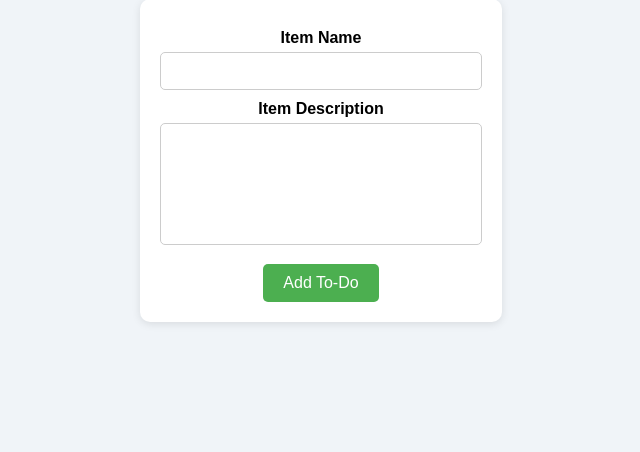
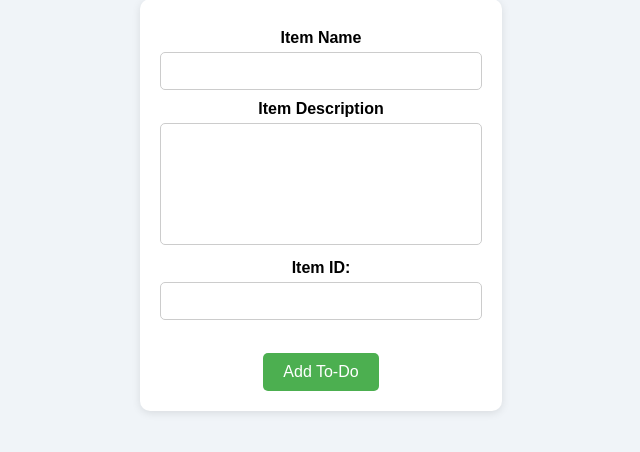
Before and after one commit to abhinav002k/flask-app, a Flask app: template flask3/templates/to_do.html in a window 1280 px wide. Shown: the part 117-569 px from the top of the page, without its empty margins (319-959 px from the left). Run offline with Flask 3, Linux system fonts and the light colour scheme; the template is opened without the code that fills it, so the values that code supplies are empty.

Commit message:
added item_id field to to_do.html file

```diff
--- a/flask3/templates/to_do.html
+++ b/flask3/templates/to_do.html
@@ -67,6 +67,9 @@
     <label for="itemDescription">Item Description</label>
     <textarea id="itemDescription" name="itemDescription" required></textarea>
 
+    <label for="item_id">Item ID:</label>
+    <input type="text" id="item_id" name="item_id" required><br>
+
     <br>
     <input type="submit" value="Add To-Do">
   </form>
```
